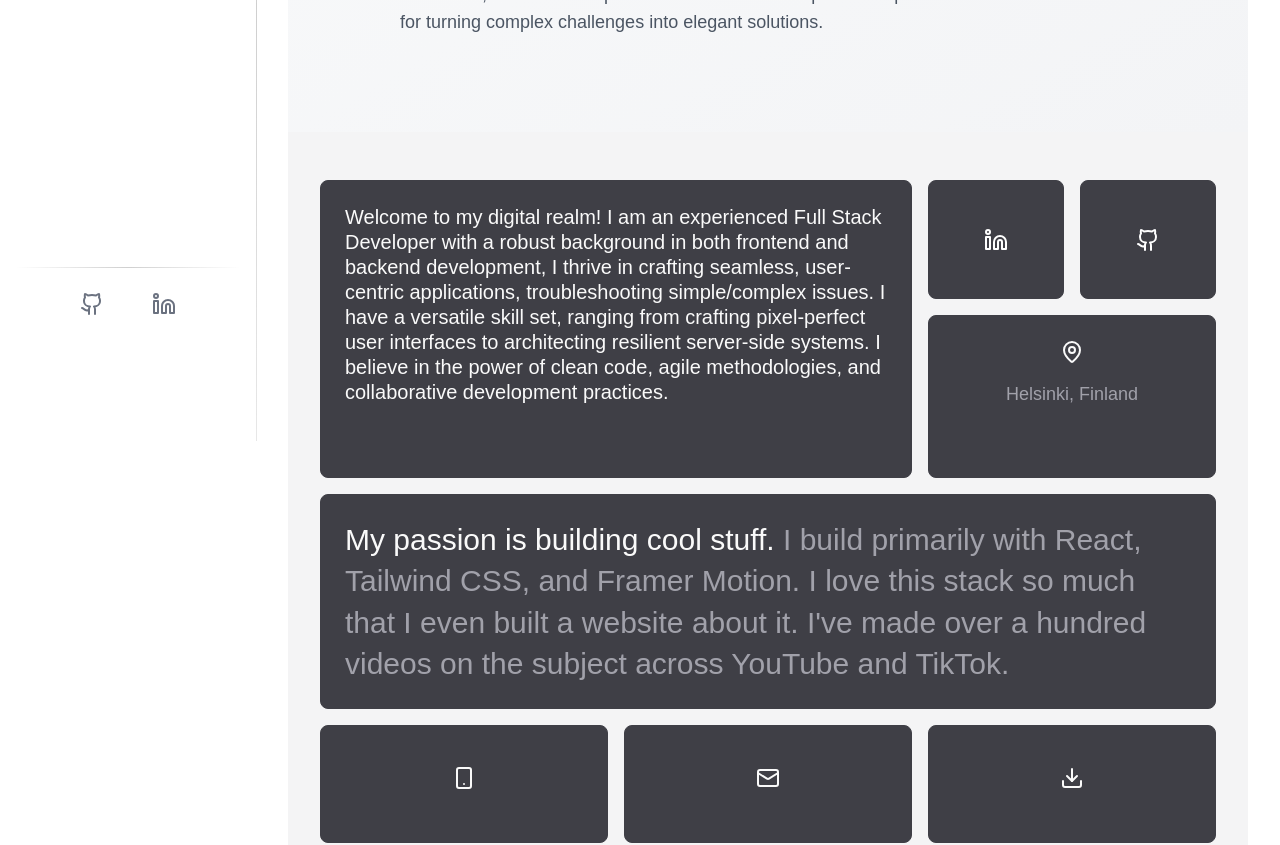
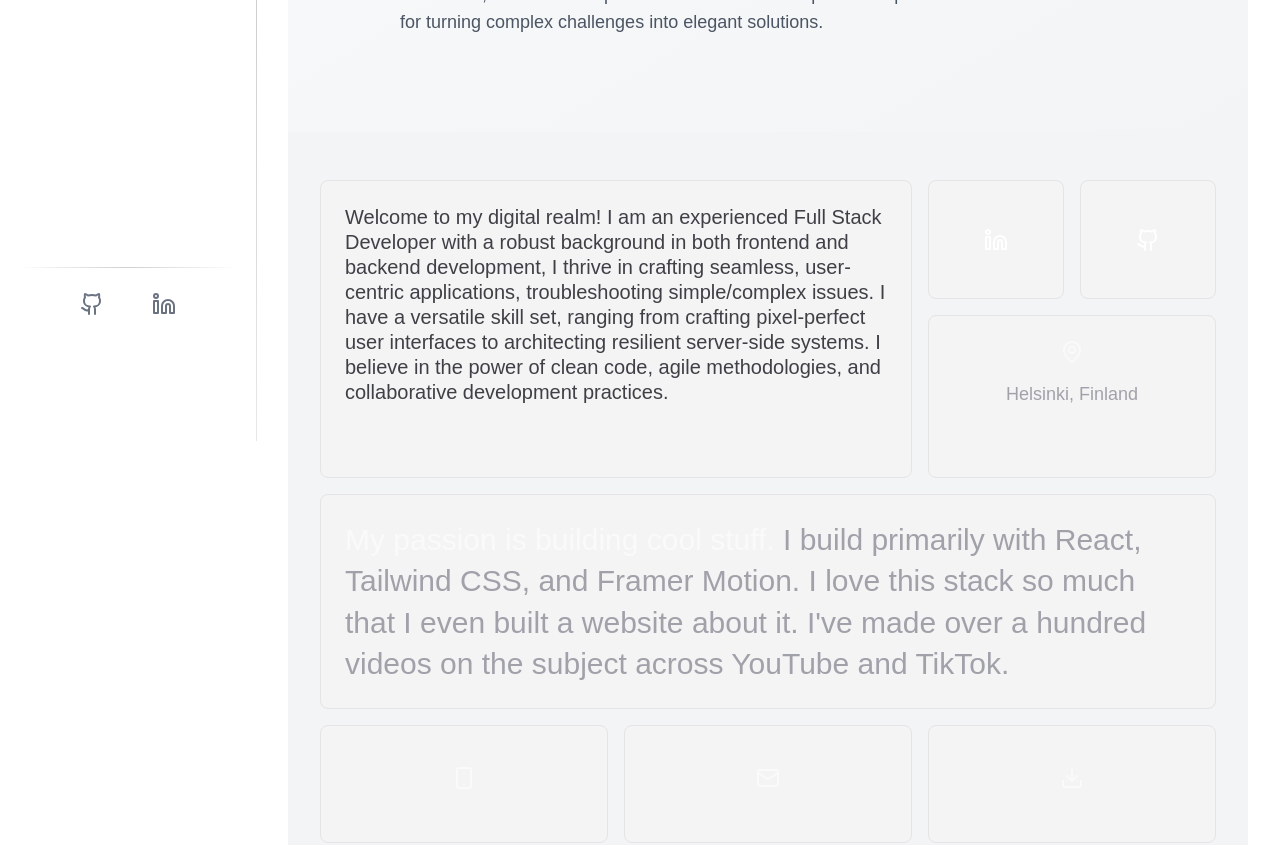
Before and after one commit to ShahSau/portfolioNew, a Next.js app: page / in a window 1280 px wide. Shown: the part 460-1305 px from the top of the page. Built offline with nearby package versions, Linux system fonts and the light colour scheme.

Commit message:
small update

```diff
--- a/app/section/About.tsx
+++ b/app/section/About.tsx
@@ -9,7 +9,7 @@ import SocialsBlock from "../../components/About/SocialsBlock";
 
 const About: FC = () => {
   return (
-    <div className=" bg-zinc-100 px-4 py-12 text-zinc-50">
+    <div className=" bg-gray-100 px-4 py-12 text-zinc-50">
         <motion.div
             initial="initial"
             animate="animate"
--- a/components/About/Block.tsx
+++ b/components/About/Block.tsx
@@ -30,7 +30,7 @@ const Block: FC<BlockProps> = ({ className, ...rest }) => {
           damping: 50,
         }}
         className={twMerge(
-          "col-span-4 rounded-lg border border-zinc-700 bg-zinc-700 p-6",
+          "col-span-4 rounded-lg border border-zinc-200 bg-zinc-100 p-6",
           className
         )}
         {...rest}
--- a/components/About/HeaderBlock.tsx
+++ b/components/About/HeaderBlock.tsx
@@ -3,7 +3,7 @@ import Block from "./Block";
 
 
 const HeaderBlock: FC = () => (
-    <Block className="col-span-12 row-span-2 md:col-span-8">
+    <Block className="col-span-12 row-span-2 md:col-span-8 text-zinc-700">
       <h1 className="mb-12 text-xl font-medium leading-tight">
         Welcome to my digital realm! I am an experienced Full Stack Developer with a robust background in both frontend and backend development, I thrive in crafting seamless, user-centric applications, troubleshooting simple/complex issues. I have a versatile skill set, ranging from crafting pixel-perfect user interfaces to architecting resilient server-side systems. I believe in the power of clean code, agile methodologies, and collaborative development practices.
       </h1>
```
